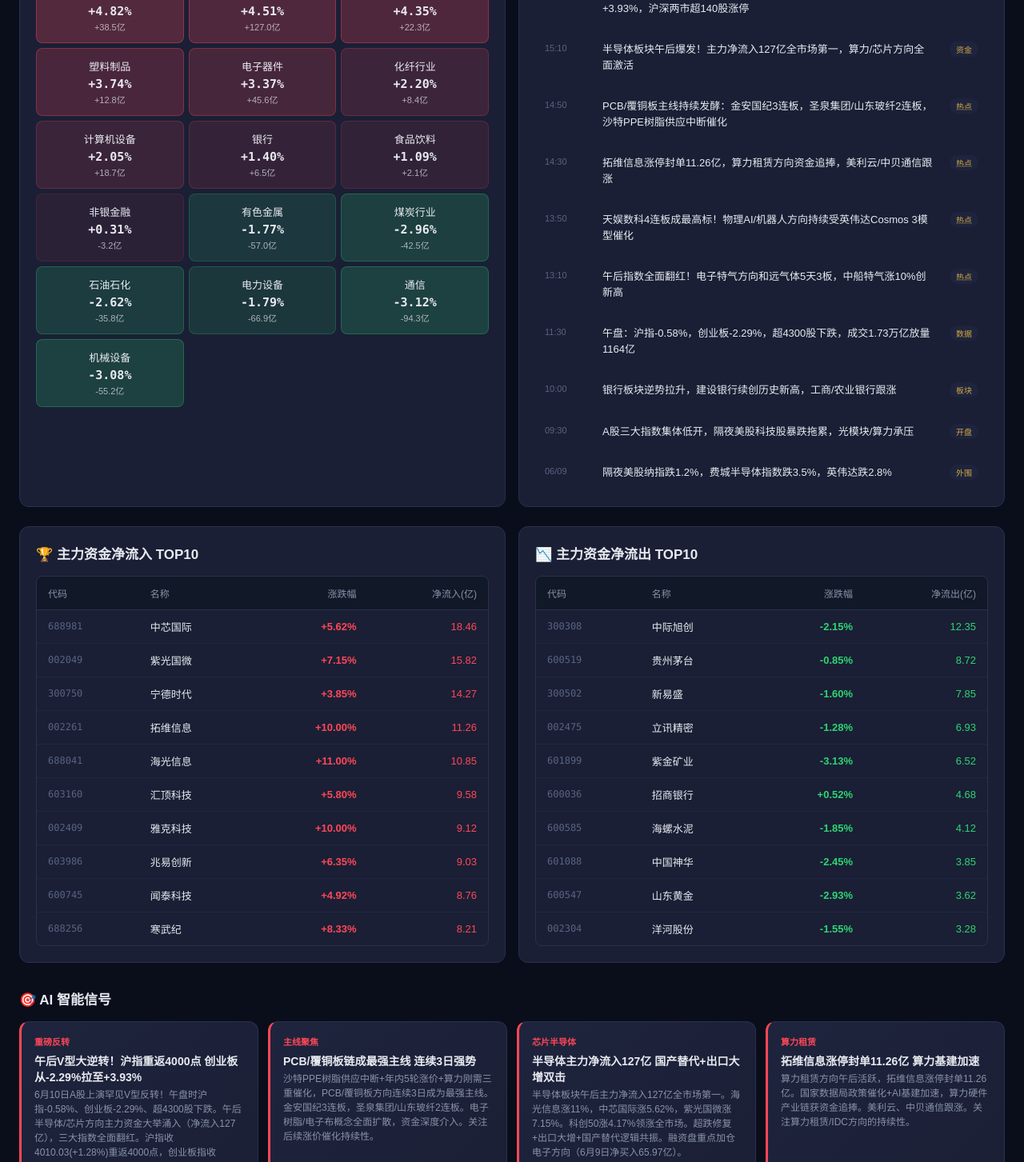
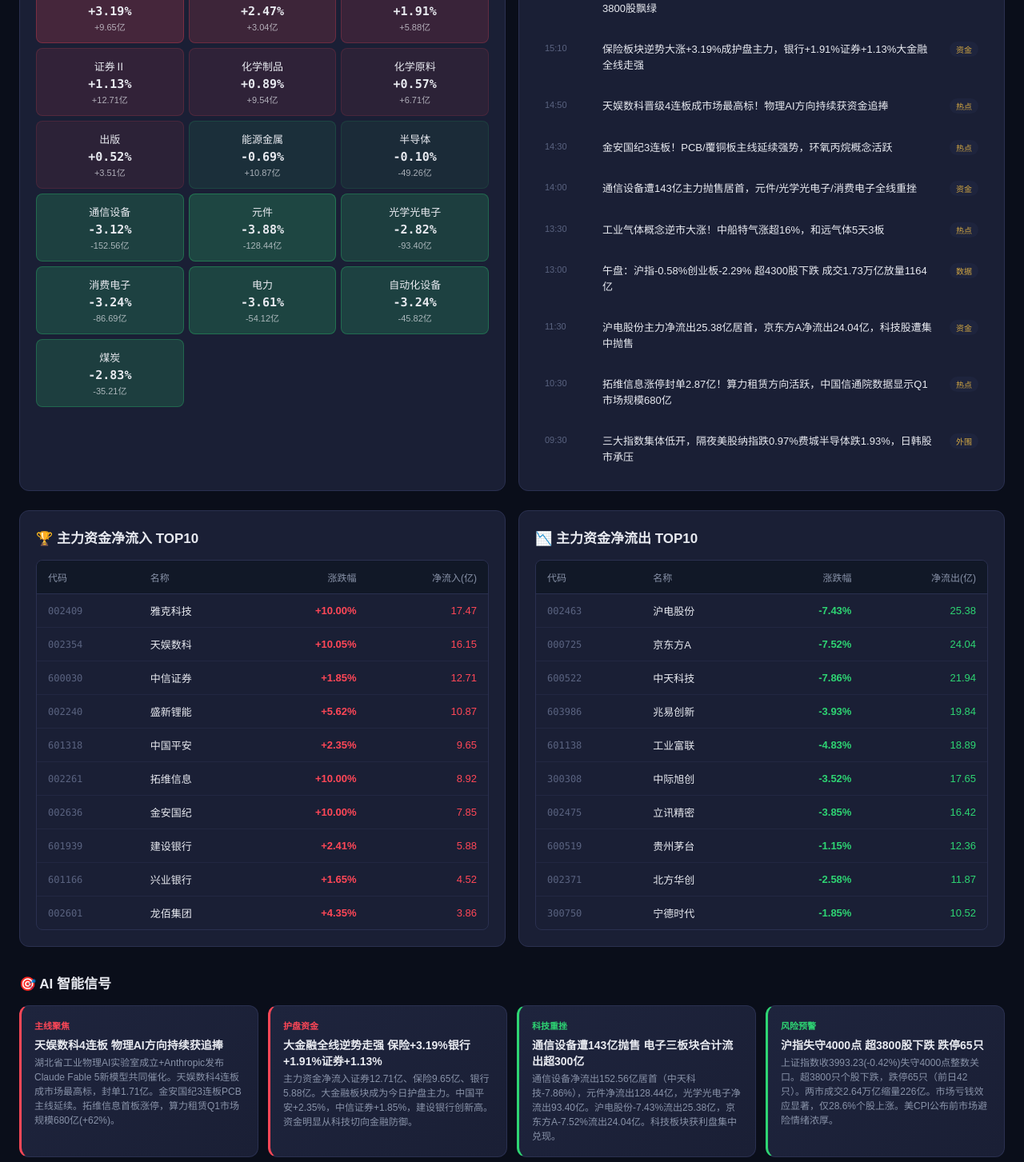
Before and after one commit to Sunnyback-hash/yysls-guide, a plain HTML site: page market.html in a window 1280 px wide. Shown: the part 436-1889 px from the top of the page at 80% size. Drawn offline with Linux system fonts and the light colour scheme.

Commit message:
每日A股收盘数据+分析更新 15:35

```diff
--- a/market.html
+++ b/market.html
@@ -3,8 +3,8 @@
 <head>
 <meta charset="UTF-8">
 <meta name="viewport" content="width=device-width, initial-scale=1.0">
-<title>A股智能分析 | 2026-06-10 周三 - 午后V型大逆转！沪指重返4000点 PCB/半导体爆发 创业板从-2.29%拉至+3.93%</title>
-<meta name="description" content="A股市场智能分析工具，实时追踪上证指数、深证成指行情，行业板块资金流向，AI交易信号识别。2026-06-10 周三 午后V型大逆转！上证4010(+1.28%)创业板3962(+3.93%)科创50(+4.17%) PCB/覆铜板主线 半导体净流入127亿 140涨停">
+<title>A股智能分析 | 2026-06-10 周三 - 沪指失守4000点 大金融护盘 科技重挫 天娱数科4连板</title>
+<meta name="description" content="A股市场智能分析工具，实时追踪上证指数、深证成指行情，行业板块资金流向，AI交易信号识别。2026-06-10 周三 沪指3993(-0.42%)失守4000 创指3855(-2.70%) 保险+3.19%银行+1.91%护盘 通信设备遭143亿抛售 天娱数科4连板">
 <style>
 :root{--bg:#0a0e1a;--bg2:#111827;--card:#1a1f35;--card2:#1e243d;--border:#2a3050;--gold:#d4a843;--gold2:#f0c850;--gold3:#b8922e;--red:#e74c3c;--green:#2ecc71;--red2:#ff4444;--green2:#00c853;--text:#e8eaf0;--text2:#8892a8;--text3:#5a6380;--rise:#ff4757;--fall:#2ed573;--font:'"Noto Sans SC"','"PingFang SC"','"Microsoft YaHei"',sans-serif;--font-mono:'"JetBrains Mono"','"Fira Code"','Consolas',monospace;--radius:12px;--radius-sm:8px;--shadow:0 4px 24px rgba(0,0,0,.3)}
 *{margin:0;padding:0;box-sizing:border-box}
@@ -381,340 +381,340 @@ const DATA = {
     {
       "name": "上证指数",
       "code": "000001",
-      "value": "4,010.03",
-      "change": "+50.53",
-      "pct": "+1.28%",
-      "status": "rise",
-      "sub": "午后V型反转重返4000点"
+      "value": "3,993.23",
+      "change": "-16.80",
+      "pct": "-0.42%",
+      "status": "fall",
+      "sub": "失守4000点 大金融护盘"
     },
     {
       "name": "深证成指",
       "code": "399001",
-      "value": "15,268.71",
-      "change": "+447.97",
-      "pct": "+3.02%",
-      "status": "rise",
-      "sub": "放量大涨"
+      "value": "14,954.10",
+      "change": "-314.61",
+      "pct": "-2.06%",
+      "status": "fall",
+      "sub": "科技成长普跌"
     },
     {
       "name": "创业板指",
       "code": "399006",
-      "value": "3,961.75",
-      "change": "+149.84",
-      "pct": "+3.93%",
-      "status": "rise",
-      "sub": "从-2.29%拉升至+3.93%"
+      "value": "3,854.79",
+      "change": "-106.96",
+      "pct": "-2.70%",
+      "status": "fall",
+      "sub": "创指领跌"
     },
     {
       "name": "科创50",
       "code": "000688",
-      "value": "1,746.52",
-      "change": "+69.89",
-      "pct": "+4.17%",
-      "status": "rise",
-      "sub": "午后领涨"
+      "value": "1,652.22",
+      "change": "-10.87",
+      "pct": "-0.65%",
+      "status": "fall",
+      "sub": "半导体材料逆势"
     },
     {
       "name": "两市成交额",
       "code": "",
-      "value": "2.67万亿",
+      "value": "2.64万亿",
       "change": "",
       "pct": "",
       "status": "neutral",
-      "sub": "缩量1567亿 · 沪8070亿+深9231亿+京542亿"
+      "sub": "缩量226亿 · 沪12271亿+深13922亿+京251亿"
     }
   ],
   "sectors": [
     {
-      "name": "电子化学品",
-      "pct": "+4.82%",
-      "flow": "+38.5亿",
+      "name": "保险Ⅱ",
+      "pct": "+3.19%",
+      "flow": "+9.65亿",
       "up": true
     },
     {
-      "name": "半导体",
-      "pct": "+4.51%",
-      "flow": "+127.0亿",
+      "name": "旅游及景区",
+      "pct": "+2.47%",
+      "flow": "+3.04亿",
+      "up": true
+    },
+    {
+      "name": "银行Ⅱ",
+      "pct": "+1.91%",
+      "flow": "+5.88亿",
+      "up": true
+    },
+    {
+      "name": "证券Ⅱ",
+      "pct": "+1.13%",
+      "flow": "+12.71亿",
+      "up": true
+    },
+    {
+      "name": "化学制品",
+      "pct": "+0.89%",
+      "flow": "+9.54亿",
+      "up": true
+    },
+    {
+      "name": "化学原料",
+      "pct": "+0.57%",
+      "flow": "+6.71亿",
+      "up": true
+    },
+    {
+      "name": "出版",
+      "pct": "+0.52%",
+      "flow": "+3.51亿",
       "up": true
     },
     {
       "name": "能源金属",
-      "pct": "+4.35%",
-      "flow": "+22.3亿",
-      "up": true
-    },
-    {
-      "name": "塑料制品",
-      "pct": "+3.74%",
-      "flow": "+12.8亿",
-      "up": true
-    },
-    {
-      "name": "电子器件",
-      "pct": "+3.37%",
-      "flow": "+45.6亿",
-      "up": true
-    },
-    {
-      "name": "化纤行业",
-      "pct": "+2.20%",
-      "flow": "+8.4亿",
-      "up": true
-    },
-    {
-      "name": "计算机设备",
-      "pct": "+2.05%",
-      "flow": "+18.7亿",
-      "up": true
-    },
-    {
-      "name": "银行",
-      "pct": "+1.40%",
-      "flow": "+6.5亿",
-      "up": true
-    },
-    {
-      "name": "食品饮料",
-      "pct": "+1.09%",
-      "flow": "+2.1亿",
-      "up": true
-    },
-    {
-      "name": "非银金融",
-      "pct": "+0.31%",
-      "flow": "-3.2亿",
-      "up": true
-    },
-    {
-      "name": "有色金属",
-      "pct": "-1.77%",
-      "flow": "-57.0亿",
+      "pct": "-0.69%",
+      "flow": "+10.87亿",
       "up": false
     },
     {
-      "name": "煤炭行业",
-      "pct": "-2.96%",
-      "flow": "-42.5亿",
+      "name": "半导体",
+      "pct": "-0.10%",
+      "flow": "-49.26亿",
       "up": false
     },
     {
-      "name": "石油石化",
-      "pct": "-2.62%",
-      "flow": "-35.8亿",
+      "name": "通信设备",
+      "pct": "-3.12%",
+      "flow": "-152.56亿",
       "up": false
     },
     {
-      "name": "电力设备",
-      "pct": "-1.79%",
-      "flow": "-66.9亿",
+      "name": "元件",
+      "pct": "-3.88%",
+      "flow": "-128.44亿",
       "up": false
     },
     {
-      "name": "通信",
-      "pct": "-3.12%",
-      "flow": "-94.3亿",
+      "name": "光学光电子",
+      "pct": "-2.82%",
+      "flow": "-93.40亿",
       "up": false
     },
     {
-      "name": "机械设备",
-      "pct": "-3.08%",
-      "flow": "-55.2亿",
+      "name": "消费电子",
+      "pct": "-3.24%",
+      "flow": "-86.69亿",
+      "up": false
+    },
+    {
+      "name": "电力",
+      "pct": "-3.61%",
+      "flow": "-54.12亿",
+      "up": false
+    },
+    {
+      "name": "自动化设备",
+      "pct": "-3.24%",
+      "flow": "-45.82亿",
+      "up": false
+    },
+    {
+      "name": "煤炭",
+      "pct": "-2.83%",
+      "flow": "-35.21亿",
       "up": false
     }
   ],
   "news": [
     {
       "time": "15:30",
-      "text": "沪指V型反转收涨1.28%重返4000点！创业板指从-2.29%拉升至+3.93%，沪深两市超140股涨停",
+      "text": "A股三大指数集体收跌：沪指-0.42%失守4000点，创指-2.70%领跌，超3800股飘绿",
       "tag": "热点"
     },
     {
       "time": "15:10",
-      "text": "半导体板块午后爆发！主力净流入127亿全市场第一，算力/芯片方向全面激活",
+      "text": "保险板块逆势大涨+3.19%成护盘主力，银行+1.91%证券+1.13%大金融全线走强",
       "tag": "资金"
     },
     {
       "time": "14:50",
-      "text": "PCB/覆铜板主线持续发酵：金安国纪3连板，圣泉集团/山东玻纤2连板，沙特PPE树脂供应中断催化",
+      "text": "天娱数科晋级4连板成市场最高标！物理AI方向持续获资金追捧",
       "tag": "热点"
     },
     {
       "time": "14:30",
-      "text": "拓维信息涨停封单11.26亿，算力租赁方向资金追捧，美利云/中贝通信跟涨",
+      "text": "金安国纪3连板！PCB/覆铜板主线延续强势，环氧丙烷概念活跃",
       "tag": "热点"
     },
     {
-      "time": "13:50",
-      "text": "天娱数科4连板成最高标！物理AI/机器人方向持续受英伟达Cosmos 3模型催化",
+      "time": "14:00",
+      "text": "通信设备遭143亿主力抛售居首，元件/光学光电子/消费电子全线重挫",
+      "tag": "资金"
+    },
+    {
+      "time": "13:30",
+      "text": "工业气体概念逆市大涨！中船特气涨超16%，和远气体5天3板",
       "tag": "热点"
     },
     {
-      "time": "13:10",
-      "text": "午后指数全面翻红！电子特气方向和远气体5天3板，中船特气涨10%创新高",
+      "time": "13:00",
+      "text": "午盘：沪指-0.58%创业板-2.29% 超4300股下跌 成交1.73万亿放量1164亿",
+      "tag": "数据"
+    },
+    {
+      "time": "11:30",
+      "text": "沪电股份主力净流出25.38亿居首，京东方A净流出24.04亿，科技股遭集中抛售",
+      "tag": "资金"
+    },
+    {
+      "time": "10:30",
+      "text": "拓维信息涨停封单2.87亿！算力租赁方向活跃，中国信通院数据显示Q1市场规模680亿",
       "tag": "热点"
     },
     {
-      "time": "11:30",
-      "text": "午盘：沪指-0.58%，创业板-2.29%，超4300股下跌，成交1.73万亿放量1164亿",
-      "tag": "数据"
-    },
-    {
-      "time": "10:00",
-      "text": "银行板块逆势拉升，建设银行续创历史新高，工商/农业银行跟涨",
-      "tag": "板块"
-    },
-    {
       "time": "09:30",
-      "text": "A股三大指数集体低开，隔夜美股科技股暴跌拖累，光模块/算力承压",
-      "tag": "开盘"
-    },
-    {
-      "time": "06/09",
-      "text": "隔夜美股纳指跌1.2%，费城半导体指数跌3.5%，英伟达跌2.8%",
+      "text": "三大指数集体低开，隔夜美股纳指跌0.97%费城半导体跌1.93%，日韩股市承压",
       "tag": "外围"
     }
   ],
   "flowIn": [
     {
-      "code": "688981",
-      "name": "中芯国际",
-      "pct": "+5.62%",
-      "flow": "18.46",
+      "code": "002409",
+      "name": "雅克科技",
+      "pct": "+10.00%",
+      "flow": "17.47",
       "flowIn": true
     },
     {
-      "code": "002049",
-      "name": "紫光国微",
-      "pct": "+7.15%",
-      "flow": "15.82",
+      "code": "002354",
+      "name": "天娱数科",
+      "pct": "+10.05%",
+      "flow": "16.15",
       "flowIn": true
     },
     {
-      "code": "300750",
-      "name": "宁德时代",
-      "pct": "+3.85%",
-      "flow": "14.27",
+      "code": "600030",
+      "name": "中信证券",
+      "pct": "+1.85%",
+      "flow": "12.71",
+      "flowIn": true
+    },
+    {
+      "code": "002240",
+      "name": "盛新锂能",
+      "pct": "+5.62%",
+      "flow": "10.87",
+      "flowIn": true
+    },
+    {
+      "code": "601318",
+      "name": "中国平安",
+      "pct": "+2.35%",
+      "flow": "9.65",
       "flowIn": true
     },
     {
       "code": "002261",
       "name": "拓维信息",
       "pct": "+10.00%",
-      "flow": "11.26",
+      "flow": "8.92",
       "flowIn": true
     },
     {
-      "code": "688041",
-      "name": "海光信息",
-      "pct": "+11.00%",
-      "flow": "10.85",
+      "code": "002636",
+      "name": "金安国纪",
+      "pct": "+10.00%",
+      "flow": "7.85",
       "flowIn": true
     },
     {
-      "code": "603160",
-      "name": "汇顶科技",
-      "pct": "+5.80%",
-      "flow": "9.58",
+      "code": "601939",
+      "name": "建设银行",
+      "pct": "+2.41%",
+      "flow": "5.88",
       "flowIn": true
     },
     {
-      "code": "002409",
-      "name": "雅克科技",
-      "pct": "+10.00%",
-      "flow": "9.12",
+      "code": "601166",
+      "name": "兴业银行",
+      "pct": "+1.65%",
+      "flow": "4.52",
       "flowIn": true
     },
     {
-      "code": "603986",
-      "name": "兆易创新",
-      "pct": "+6.35%",
-      "flow": "9.03",
-      "flowIn": true
-    },
-    {
-      "code": "600745",
-      "name": "闻泰科技",
-      "pct": "+4.92%",
-      "flow": "8.76",
-      "flowIn": true
-    },
-    {
-      "code": "688256",
-      "name": "寒武纪",
-      "pct": "+8.33%",
-      "flow": "8.21",
+      "code": "002601",
+      "name": "龙佰集团",
+      "pct": "+4.35%",
+      "flow": "3.86",
       "flowIn": true
     }
   ],
   "flowOut": [
     {
+      "code": "002463",
+      "name": "沪电股份",
+      "pct": "-7.43%",
+      "flow": "25.38",
+      "flowIn": false
+    },
+    {
+      "code": "000725",
+      "name": "京东方A",
+      "pct": "-7.52%",
+      "flow": "24.04",
+      "flowIn": false
+    },
+    {
+      "code": "600522",
+      "name": "中天科技",
+      "pct": "-7.86%",
+      "flow": "21.94",
+      "flowIn": false
+    },
+    {
+      "code": "603986",
+      "name": "兆易创新",
+      "pct": "-3.93%",
+      "flow": "19.84",
+      "flowIn": false
+    },
+    {
+      "code": "601138",
+      "name": "工业富联",
+      "pct": "-4.83%",
+      "flow": "18.89",
+      "flowIn": false
+    },
+    {
       "code": "300308",
       "name": "中际旭创",
-      "pct": "-2.15%",
-      "flow": "12.35",
+      "pct": "-3.52%",
+      "flow": "17.65",
+      "flowIn": false
+    },
+    {
+      "code": "002475",
+      "name": "立讯精密",
+      "pct": "-3.85%",
+      "flow": "16.42",
       "flowIn": false
     },
     {
       "code": "600519",
       "name": "贵州茅台",
-      "pct": "-0.85%",
-      "flow": "8.72",
+      "pct": "-1.15%",
+      "flow": "12.36",
       "flowIn": false
     },
     {
-      "code": "300502",
-      "name": "新易盛",
-      "pct": "-1.60%",
-      "flow": "7.85",
+      "code": "002371",
+      "name": "北方华创",
+      "pct": "-2.58%",
+      "flow": "11.87",
       "flowIn": false
     },
     {
-      "code": "002475",
-      "name": "立讯精密",
-      "pct": "-1.28%",
-      "flow": "6.93",
-      "flowIn": false
-    },
-    {
-      "code": "601899",
-      "name": "紫金矿业",
-      "pct": "-3.13%",
-      "flow": "6.52",
-      "flowIn": false
-    },
-    {
-      "code": "600036",
-      "name": "招商银行",
-      "pct": "+0.52%",
-      "flow": "4.68",
-      "flowIn": false
-    },
-    {
-      "code": "600585",
-      "name": "海螺水泥",
+      "code": "300750",
+      "name": "宁德时代",
       "pct": "-1.85%",
-      "flow": "4.12",
-      "flowIn": false
-    },
-    {
-      "code": "601088",
-      "name": "中国神华",
-      "pct": "-2.45%",
-      "flow": "3.85",
-      "flowIn": false
-    },
-    {
-      "code": "600547",
-      "name": "山东黄金",
-      "pct": "-2.93%",
-      "flow": "3.62",
-      "flowIn": false
-    },
-    {
-      "code": "002304",
-      "name": "洋河股份",
-      "pct": "-1.55%",
-      "flow": "3.28",
+      "flow": "10.52",
       "flowIn": false
     }
   ],
@@ -728,7 +728,7 @@ const DATA = {
     {
       "level": "3连板",
       "stock": "金安国纪",
-      "dir": "PCB/覆铜板龙头",
+      "dir": "PCB/覆铜板",
       "hot": true
     },
     {
@@ -739,14 +739,14 @@ const DATA = {
     },
     {
       "level": "2连板",
-      "stock": "圣泉集团",
-      "dir": "PCB/电子树脂",
+      "stock": "中化国际",
+      "dir": "环氧丙烷",
       "hot": true
     },
     {
       "level": "2连板",
-      "stock": "山东玻纤",
-      "dir": "PCB/电子布",
+      "stock": "圣泉集团",
+      "dir": "PCB/电子树脂",
       "hot": true
     },
     {
@@ -756,135 +756,135 @@ const DATA = {
       "hot": true
     },
     {
+      "level": "2连板",
+      "stock": "山东玻纤",
+      "dir": "PCB/电子布",
+      "hot": false
+    },
+    {
       "level": "5天3板",
       "stock": "和远气体",
-      "dir": "电子特气",
+      "dir": "工业气体/电子特气",
       "hot": true
     },
     {
-      "level": "涨停",
-      "stock": "拓维信息",
-      "dir": "算力租赁·封单11.26亿",
-      "hot": true
+      "level": "4天3板",
+      "stock": "百合花",
+      "dir": "半导体材料",
+      "hot": false
     },
     {
-      "level": "涨停",
-      "stock": "雅克科技",
-      "dir": "电子·封单9.12亿",
-      "hot": true
-    },
-    {
-      "level": "涨停",
-      "stock": "红宝丽",
-      "dir": "基础化工·封单5.36亿",
+      "level": "6天3板",
+      "stock": "三孚股份",
+      "dir": "半导体材料",
       "hot": false
     }
   ],
   "sentiment": {
-    "stocksUp": 3322,
-    "stocksDown": 2048,
-    "limitUp": 140,
-    "limitDown": 42,
-    "upPct": "61.9%",
+    "stocksUp": 1556,
+    "stocksDown": 3878,
+    "limitUp": 75,
+    "limitDown": 65,
+    "upPct": "28.6%",
     "topLevel": "4",
     "topCount": 1,
-    "market": "PCB/覆铜板 + 半导体 + AI算力 + 电子特气 + 银行防御",
-    "volume": "2.67万亿"
+    "market": "大金融护盘（保险/银行/证券）+ 工业气体 + PCB + 物理AI",
+    "volume": "2.64万亿"
   },
   "signals": [
     {
       "type": "bull",
-      "tag": "重磅反转",
-      "title": "午后V型大逆转！沪指重返4000点 创业板从-2.29%拉至+3.93%",
-      "desc": "6月10日A股上演罕见V型反转！午盘时沪指-0.58%、创业板-2.29%、超4300股下跌。午后半导体/芯片方向主力资金大举涌入（净流入127亿），三大指数全面翻红。沪指收4010.03(+1.28%)重返4000点，创业板指收3961.75(+3.93%)从-2.29%暴力拉升至+3.93%。沪深京成交2.67万亿，超140只个股涨停。"
+      "tag": "主线聚焦",
+      "title": "天娱数科4连板 物理AI方向持续获追捧",
+      "desc": "湖北省工业物理AI实验室成立+Anthropic发布Claude Fable 5新模型共同催化。天娱数科4连板成市场最高标，封单1.71亿。金安国纪3连板PCB主线延续。拓维信息首板涨停，算力租赁Q1市场规模680亿(+62%)。"
     },
     {
       "type": "bull",
-      "tag": "主线聚焦",
-      "title": "PCB/覆铜板链成最强主线 连续3日强势",
-      "desc": "沙特PPE树脂供应中断+年内5轮涨价+算力刚需三重催化，PCB/覆铜板方向连续3日成为最强主线。金安国纪3连板，圣泉集团/山东玻纤2连板。电子树脂/电子布概念全面扩散，资金深度介入。关注后续涨价催化持续性。"
+      "tag": "护盘资金",
+      "title": "大金融全线逆势走强 保险+3.19%银行+1.91%证券+1.13%",
+      "desc": "主力资金净流入证券12.71亿、保险9.65亿、银行5.88亿。大金融板块成为今日护盘主力。中国平安+2.35%，中信证券+1.85%，建设银行创新高。资金明显从科技切向金融防御。"
     },
     {
-      "type": "bull",
-      "tag": "芯片半导体",
-      "title": "半导体主力净流入127亿 国产替代+出口大增双击",
-      "desc": "半导体板块午后主力净流入127亿全市场第一。海光信息涨11%，中芯国际涨5.62%，紫光国微涨7.15%。科创50涨4.17%领涨全市场。超跌修复+出口大增+国产替代逻辑共振。融资盘重点加仓电子方向（6月9日净买入65.97亿）。"
-    },
-    {
-      "type": "bull",
-      "tag": "算力租赁",
-      "title": "拓维信息涨停封单11.26亿 算力基建加速",
-      "desc": "算力租赁方向午后活跃，拓维信息涨停封单11.26亿。国家数据局政策催化+AI基建加速，算力硬件产业链获资金追捧。美利云、中贝通信跟涨。关注算力租赁/IDC方向的持续性。"
+      "type": "bear",
+      "tag": "科技重挫",
+      "title": "通信设备遭143亿抛售 电子三板块合计流出超300亿",
+      "desc": "通信设备净流出152.56亿居首（中天科技-7.86%），元件净流出128.44亿，光学光电子净流出93.40亿。沪电股份-7.43%流出25.38亿，京东方A-7.52%流出24.04亿。科技板块获利盘集中兑现。"
     },
     {
       "type": "bear",
       "tag": "风险预警",
-      "title": "跌停42只 高位连板晋级率骤降至14%",
-      "desc": "周一个股分化剧烈，跌停42只（前日仅4只）。连板晋级率从50%骤降至14.28%。光模块/光通信承压（隔夜美股光通信暴跌传导）。煤炭/油气旧周期淘汰。高位3板以上连板股需谨慎对待。"
+      "title": "沪指失守4000点 超3800股下跌 跌停65只",
+      "desc": "上证指数收3993.23(-0.42%)失守4000点整数关口。超3800只个股下跌，跌停65只（前日42只）。两市成交2.64万亿缩量226亿。市场亏钱效应显著，仅28.6%个股上涨。美CPI公布前市场避险情绪浓厚。"
+    },
+    {
+      "type": "neutral",
+      "tag": "情绪分析",
+      "title": "大金融vs科技跷跷板 关注美CPI落地后方向选择",
+      "desc": "今日盘面呈现明显的防御特征：大金融三驾马车（保险/银行/证券）全线走强，科技成长方向遭集中抛售。隔夜美股纳指跌0.97%，费城半导体跌1.93%，日韩股市承压。关注晚间美国CPI数据落地后市场方向选择。工业气体（中船特气+16%）成唯一逆势亮点。"
     }
   ],
   "cycle": {
-    "phase": "v_reversal",
-    "phaseName": "V型反转 · 新主线确立",
-    "phaseNext": "主线确认期",
+    "phase": "defensive",
+    "phaseName": "防御模式 · 金融护盘",
+    "phaseNext": "美CPI落地后方向选择",
     "date": "2026-06-10",
-    "summary": "2026-06-10 周三A股上演罕见V型大逆转！午盘沪指-0.58%、创业板-2.29%、超4300股下跌，午后半导体板块主力涌入127亿带动全面翻红。沪指收4010.03(+1.28%)重返4000点，创业板收3961.75(+3.93%)从-2.29%拉升至+3.93%，科创50涨4.17%领涨。成交2.67万亿缩量1567亿。PCB/覆铜板链（金安国纪3板）成最强主线，半导体净流入127亿，算力租赁（拓维信息涨停）活跃。跌停42只，连板晋级率骤降至14%。",
+    "summary": "2026-06-10 周三A股三大指数集体收跌。沪指-0.42%失守4000点，创业板指-2.70%领跌，深证成指-2.06%。成交2.64万亿缩量226亿。超3800股下跌仅1556家上涨，跌停65只。大金融护盘：保险+3.19%(净流入9.65亿)、银行+1.91%(5.88亿)、证券+1.13%(12.71亿)。科技遭重挫：通信设备-152.56亿、元件-128.44亿、光学光电子-93.40亿。天娱数科4连板成最高标。工业气体逆势大涨（中船特气+16%）。美CPI公布前避险情绪浓厚。",
     "roadmap": [
       {
-        "name": "早盘恐慌",
+        "name": "大金融护盘",
         "done": true,
         "current": false,
-        "desc": "三大指数低开 超4300股下跌 光模块承压"
+        "desc": "保险/银行/证券净流入合计28亿"
       },
       {
-        "name": "午后V转",
+        "name": "科技退潮",
         "done": true,
         "current": false,
-        "desc": "半导体净流入127亿 沪指重返4000点"
+        "desc": "通信设备/元件/光电子遭集中抛售"
       },
       {
-        "name": "主线确认",
+        "name": "美CPI落地",
         "done": false,
         "current": true,
-        "desc": "PCB/覆铜板持续3日 半导体跟随确认"
+        "desc": "关注晚间CPI数据及市场反应"
       },
       {
-        "name": "量能观察",
+        "name": "方向选择",
         "done": false,
         "current": false,
-        "desc": "缩量1567亿反弹是否稳固需验证"
+        "desc": "4000点得失决定短期多空方向"
       }
     ],
     "metrics": [
       {
         "label": "涨停数",
-        "value": "140只",
+        "value": "75只",
         "cls": "up",
         "sub": "天娱数科4连板最高标"
       },
       {
         "label": "跌停数",
-        "value": "42只",
+        "value": "65只",
         "cls": "down",
-        "sub": "前日仅4只"
+        "sub": "前日42只 亏钱效应扩大"
       },
       {
         "label": "涨跌比",
-        "value": "3322:2048",
-        "cls": "up",
-        "sub": "上涨占比61.9%"
+        "value": "1556:3878",
+        "cls": "down",
+        "sub": "上涨占比28.6%"
       },
       {
         "label": "成交额",
-        "value": "2.67万亿",
+        "value": "2.64万亿",
         "cls": "gold",
-        "sub": "缩量1567亿"
+        "sub": "缩量226亿"
       },
       {
-        "label": "北向资金",
-        "value": "接近持平",
-        "cls": "neutral",
-        "sub": ""
+        "label": "主力净流出",
+        "value": "1051亿",
+        "cls": "down",
+        "sub": "科技板块为主要拖累"
       }
     ]
   }
```
Also changed, not shown: trade_report_latest.txt (+65 -65 lines).
